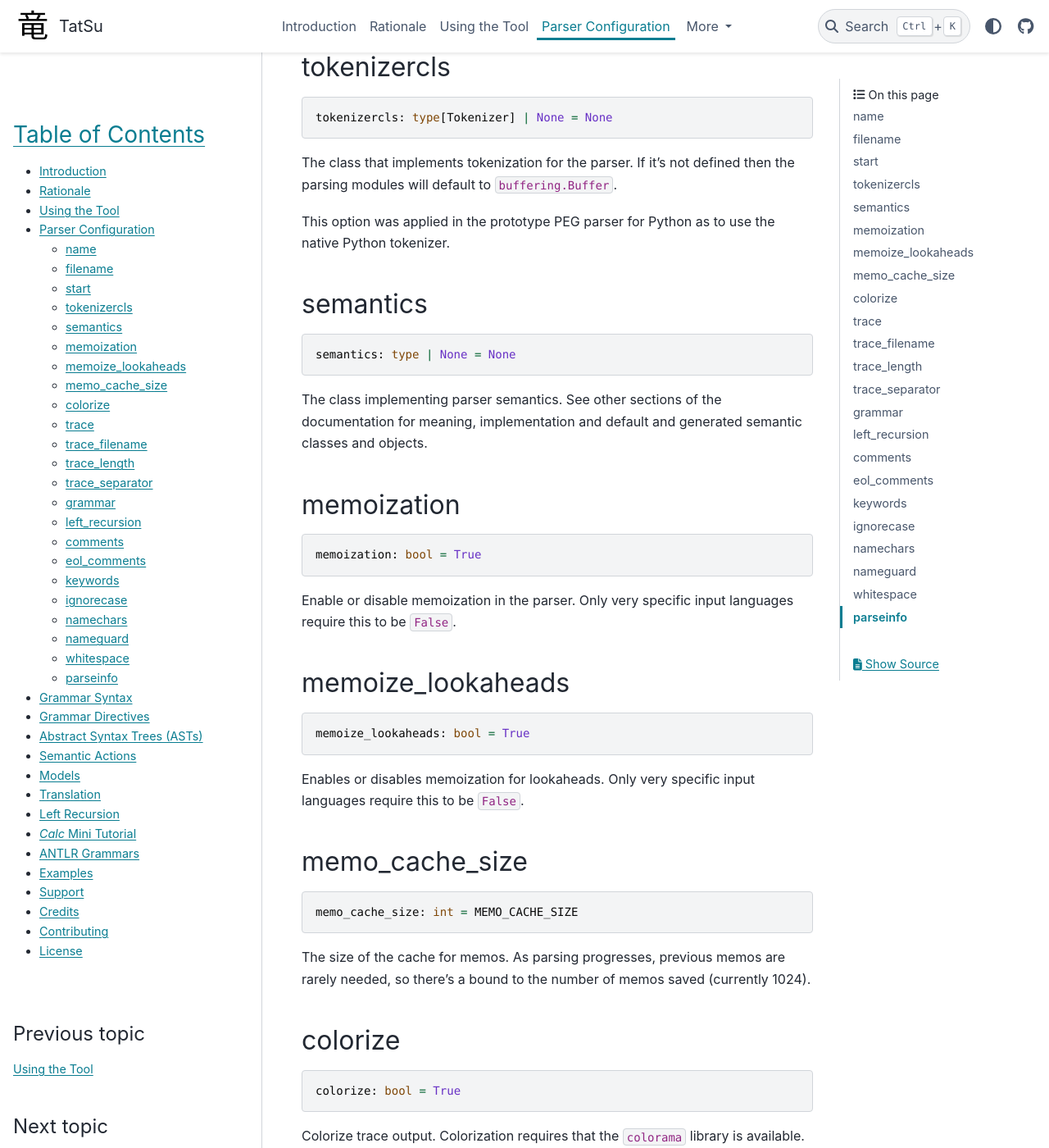
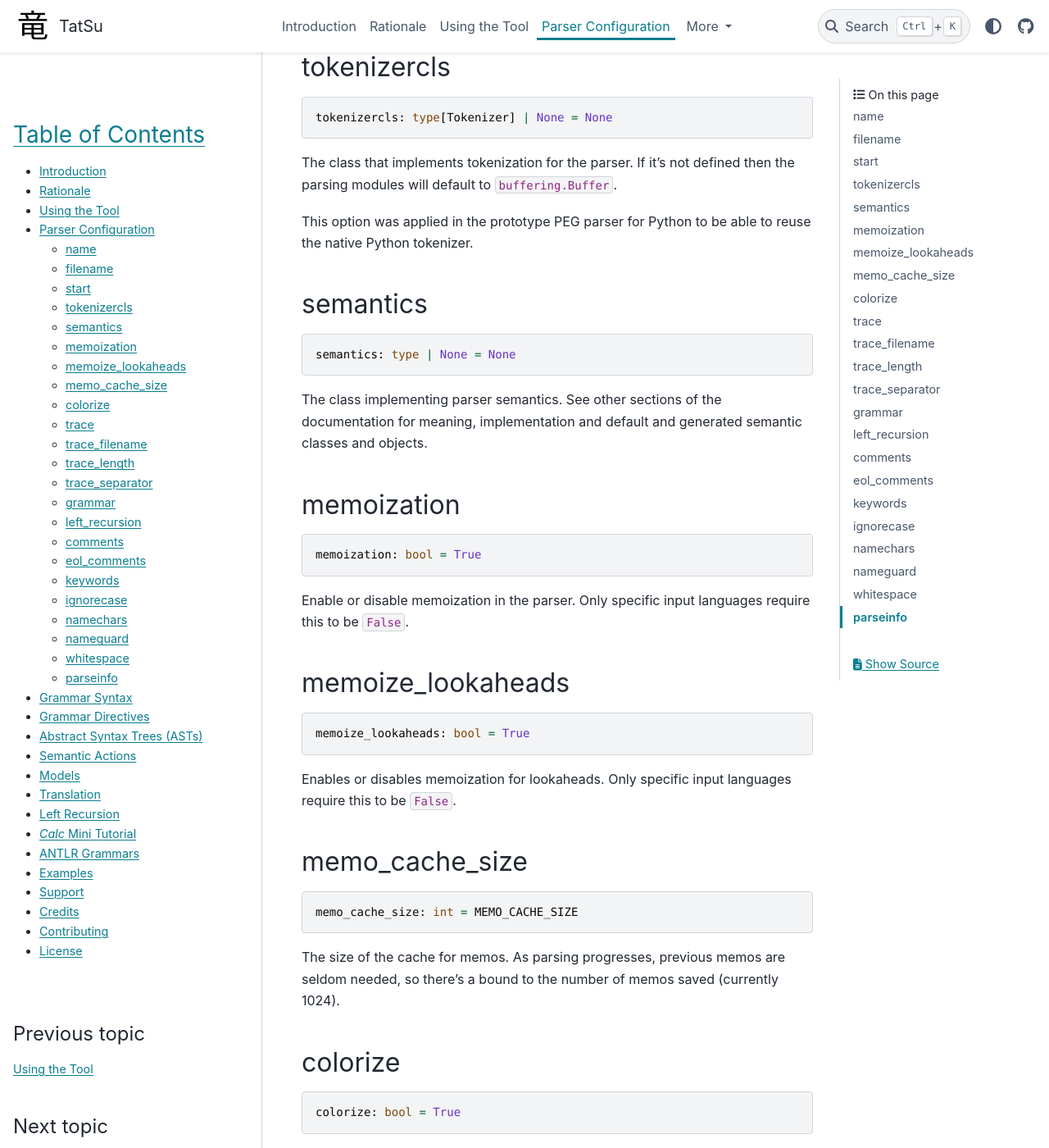
Before and after one commit to neogeny/TatSu, a Sphinx documentation site: the page built from docs/parserconfig.rst, in a window 1280 px wide and 1400 px high, scrolled down 2554 px. Shown: the whole window at 82% size. Built offline with Sphinx 7.4.7 and the PyData theme 0.15.4, drawn with Linux system fonts in a browser that asks for light colours; pages that are not in the unit, such as notebooks, are missing from menus; the version number is read from the project's files by our own code; some of the changed text lies outside the part shown.

```diff
--- a/docs/parserconfig.rst
+++ b/docs/parserconfig.rst
@@ -135,8 +135,8 @@ tokenizercls
 The class that implements tokenization for the parser. If it's not defined
 then the parsing modules will default to ``buffering.Buffer``.
 
-This option was applied in the prototype PEG parser for Python as to use
-the native Python tokenizer.
+This option was applied in the prototype PEG parser for Python to be
+able to reuse the native Python tokenizer.
 
 
 semantics
@@ -157,7 +157,7 @@ memoization
 
     memoization: bool = True
 
-Enable or disable memoization in the parser. Only very specific input languages
+Enable or disable memoization in the parser. Only specific input languages
 require this to be ``False``.
 
 
@@ -168,7 +168,7 @@ memoize_lookaheads
 
     memoize_lookaheads: bool = True
 
-Enables or disables memoization for lookaheads. Only very specific input languages
+Enables or disables memoization for lookaheads. Only specific input languages
 require this to be ``False``.
 
 memo_cache_size
@@ -179,7 +179,7 @@ memo_cache_size
     memo_cache_size: int = MEMO_CACHE_SIZE
 
 The size of the cache for memos. As parsing progresses, previous memos
-are rarely needed, so there's a bound to the number of memos saved
+are seldom needed, so there's a bound to the number of memos saved
 (currently 1024).
 
 colorize
@@ -219,7 +219,7 @@ trace_length
 
     trace_length: int = 72
 
-The maximum width of a line in a trace.
+The max width of a line in a trace.
 
 trace_separator
 ~~~~~~~~~~~~~~~
--- a/docs/rationale.rst
+++ b/docs/rationale.rst
@@ -1,3 +1,6 @@
+.. Copyright (c) 2017-2026 Juancarlo Añez (apalala@gmail.com)
+.. SPDX-License-Identifier: BSD-4-Clause
+
 .. include:: links.rst
 
 Rationale
@@ -27,7 +30,7 @@ over decades of working with parser generation tools:
 -  Preprocessing (like dealing with includes, fixed column formats, or
    structure-through-indentation) belongs in well-designed program code;
    not in the grammar.
--  It is easy to recruit help with knowledge about a mainstream
+-  it's easy to recruit help with knowledge about a mainstream
    programming language like `Python`_, but help is hard to find for
    working with complex grammar-description languages. |TatSu|
    grammars are in the spirit of a *Translators and Interpreters 101*
```
Also changed, not shown: other parts of docs/parserconfig.rst (+4 -4 lines), docs/accept.txt (+27 -14 lines).
